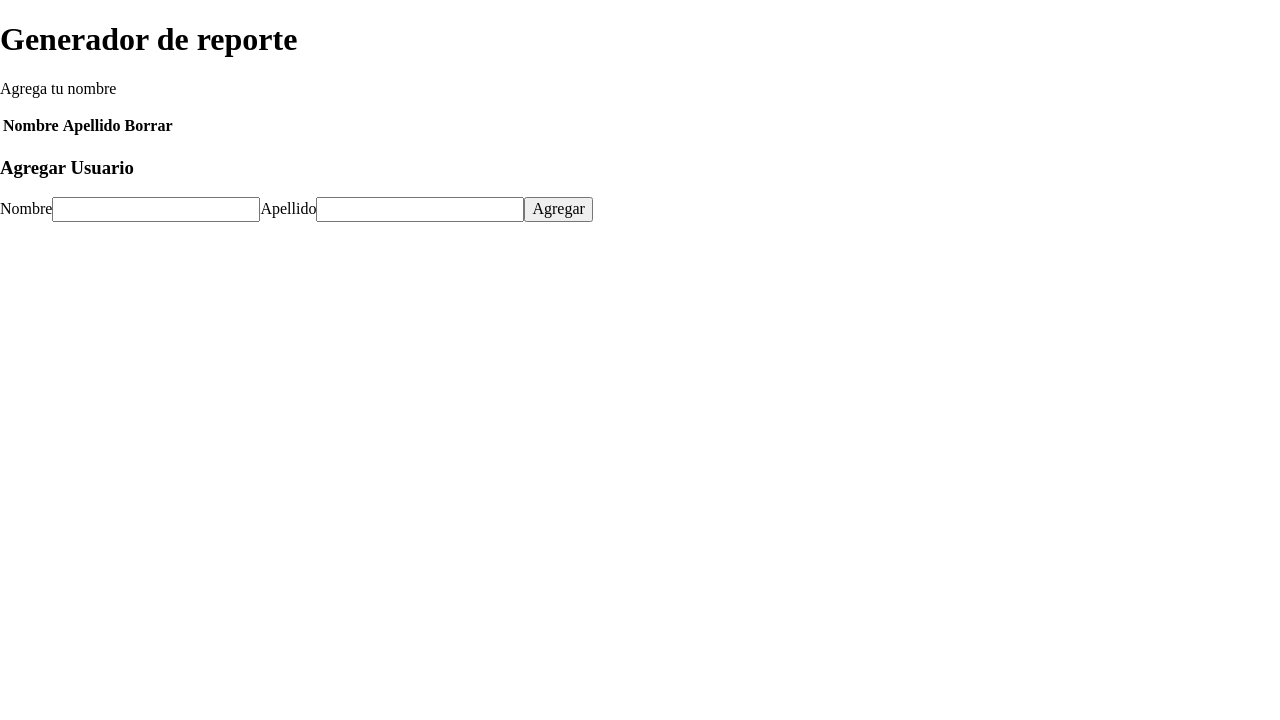
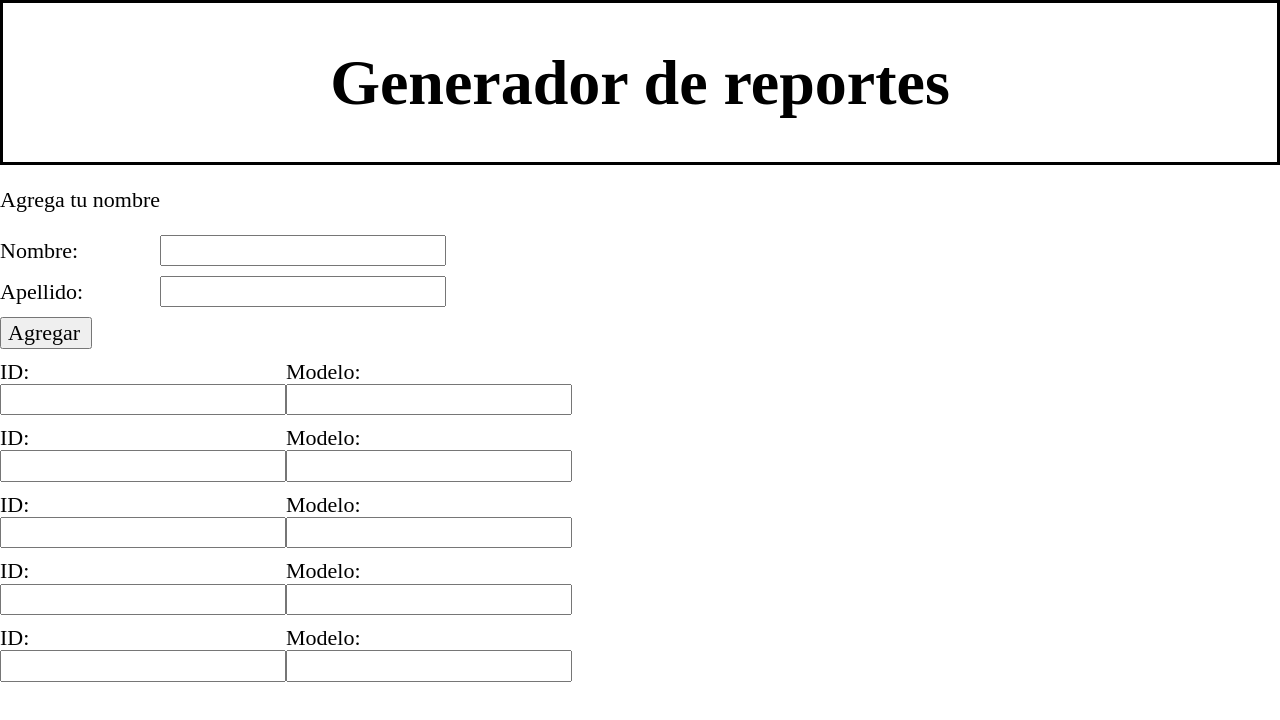
Before and after one commit to JoelBuenrostro/Generador-de-reportes, a React (Create React App) app: page / in a window 1280 px wide. Shown: the top 720 px of the page. Built offline with nearby package versions, Linux system fonts and the light colour scheme.

Commit message:
REP-29 Campos predefinidos para muestras
Se agregan campos predefinos en donde se ingresaran los datos, cambio en la declaracion de componentes

```diff
--- a/public/index.html
+++ b/public/index.html
@@ -13,6 +13,7 @@
   </head>
 
   <body>
+    <noscript>Necesitar habilitar JavaScript para usar esta pagina.</noscript>
     <div id="root"></div>
   </body>
 
--- a/src/App.js
+++ b/src/App.js
@@ -1,42 +1,22 @@
-import React, { Component } from 'react';
-import Table from './Components/Table';
-import Form from './Components/Form';
+import React from 'react'
 
-class App extends Component {
-    state = {
-        characters: []
-    };
+//Componentes
+import Header from './components/Header'
+import Form from './components/Form'
+import Samples from './components/Samples'
 
-    removeCharacter = index => {
-        const { characters } = this.state;
-
-        this.setState({
-            characters: characters.filter((character, i) => {
-                return i !== index;
-            })
-        });
-    }
-
-    handleSubmit = character => {
-        this.setState({characters: [...this.state.characters, character]});
-    }
-
-    render() {
-        const { characters } = this.state;
-
-        return (
-            <div className="container">
-                <h1>Generador de reporte</h1>
-                <p>Agrega tu nombre</p>
-                <Table
-                    characterData={characters}
-                    removeCharacter={this.removeCharacter}
-                />
-                <h3>Agregar Usuario</h3>
-                <Form handleSubmit={this.handleSubmit} />
-            </div>
-        );
-    }
+function App() {
+  return (
+    <>
+      <Header />
+      <Form />
+      <Samples />
+      <Samples />
+      <Samples />
+      <Samples />
+      <Samples />
+    </>
+  )
 }
 
 export default App;
--- a/src/Components/Form.js
+++ b/src/Components/Form.js
@@ -1,57 +1,39 @@
-import React, {Component} from 'react';
+import React from 'react'
 
-class Form extends Component {
-    constructor(props) {
-        super(props);
-
-        this.initialState = {
-            name: '',
-            lastname: ''
-        };
-
-        this.state = this.initialState;
+function Form() {
+  return (
+    <form style={userForm}>
+      <p>Agrega tu nombre</p>
+      <div style={userFormRow}>
+        <label style={userFormInput} for="name">Nombre: </label>
+        <input style={userFormInput} type="text"></input>
+      </div>
+      <div style={userFormRow}>
+        <label style={userFormInput} for="name">Apellido: </label>
+        <input style={userFormInput} type="text"></input>
+      </div>
+      <div style={userFormRow}>
+        <input style={userFormInput} type="submit" value="Agregar"></input>
+      </div>
+    </form>
+  )
 }
 
-    handleChange = event => {
-        const { name, value } = event.target;
-
-        this.setState({
-            [name] : value
-        });
+//Estilos
+const userForm = {
+  display: "table",
+  fontSize: '22px',
+  //border: 'solid',
 }
 
-    onFormSubmit = (event) => {
-        event.preventDefault();
-
-        this.props.handleSubmit(this.state);
-        this.setState(this.initialState);
+const userFormRow = {
+  display: "table-row"
 }
 
-    render() {
-        const { name, lastname } = this.state;
-
-        return (
-            <form onSubmit={this.onFormSubmit}>
-                <label for="name">Nombre</label>
-                <input
-                    type="text"
-                    name="name"
-                    id="name"
-                    value={name}
-                    onChange={this.handleChange} />
-                <label for="lastname">Apellido</label>
-                <input
-                    type="text"
-                    name="lastname"
-                    id="lastname"
-                    value={lastname}
-                    onChange={this.handleChange} />
-                <button type="submit">
-                    Agregar
-                </button>
-            </form>
-        );
-    }
+const userFormInput = {
+  display: "table-cell",
+  marginBottom: "10px",
+  paddingRight: "10px"
 }
 
-export default Form;
+export default Form
--- a/src/Components/Table.js
+++ /dev/null
@@ -1,39 +0,0 @@
-import React from 'react';
-
-const TableHeader = () => {
-    return (
-        <thead>
-            <tr>
-                <th>Nombre</th>
-                <th>Apellido</th>
-                <th>Borrar</th>
-            </tr>
-        </thead>
-    );
-}
-
-const TableBody = props => {
-    const rows = props.characterData.map((row, index) => {
-        return (
-            <tr key={index}>
-                <td>{row.name}</td>
-                <td>{row.lastname}</td>
-                <td><button onClick={() => props.removeCharacter(index)}>Borrar</button></td>
-            </tr>
-        );
-    });
-
-    return <tbody>{rows}</tbody>;
-}
-
-const Table = (props) => {
-    const { characterData, removeCharacter } = props;
-        return (
-            <table>
-                <TableHeader />
-                <TableBody characterData={characterData} removeCharacter={removeCharacter} />
-            </table>
-        );
-}
-
-export default Table;
--- /dev/null
+++ b/src/components/Header.js
@@ -0,0 +1,22 @@
+import React from 'react'
+
+function Header() {
+  return (
+    <header style={formHeader}>
+      <h1>Generador de reportes</h1>
+    </header>
+  )
+}
+
+//Estilos
+const formHeader = {
+  alignContent: 'center',
+  alignItems: 'center',
+  display: 'flex',
+  fontSize: '32px',
+  border: 'solid',
+  borderColor: '#000',
+  justifyContent: 'center'
+}
+
+export default Header;
--- /dev/null
+++ b/src/components/Samples.js
@@ -0,0 +1,36 @@
+import React from 'react'
+
+function Samples() {
+  return (
+    <form style={sampleForm}>
+      <div style={sampleFormRow}>
+        <label style={sampleFormInput} for="name">ID: </label>
+        <input style={sampleFormInput} type="text"></input>
+      </div>
+      <div style={sampleFormRow}>
+        <label style={sampleFormInput} for="name">Modelo: </label>
+        <input style={sampleFormInput} type="text"></input>
+      </div>
+
+    </form>
+  )
+}
+
+//Estilos
+const sampleForm = {
+  display: "flex",
+  fontSize: '22px',
+  //border: 'solid',
+}
+
+const sampleFormRow = {
+  display: "table-row"
+}
+
+const sampleFormInput = {
+  display: "table-cell",
+  marginBottom: "10px",
+  paddingRight: "10px"
+}
+
+export default Samples
```
Also changed, not shown: src/components/Inpu.js (added, +9 -0 lines), public/manifest.json (deleted), 2 other files (tests, documents, lock files or other folders). Lines whose indentation alone changed are shown as unchanged.
